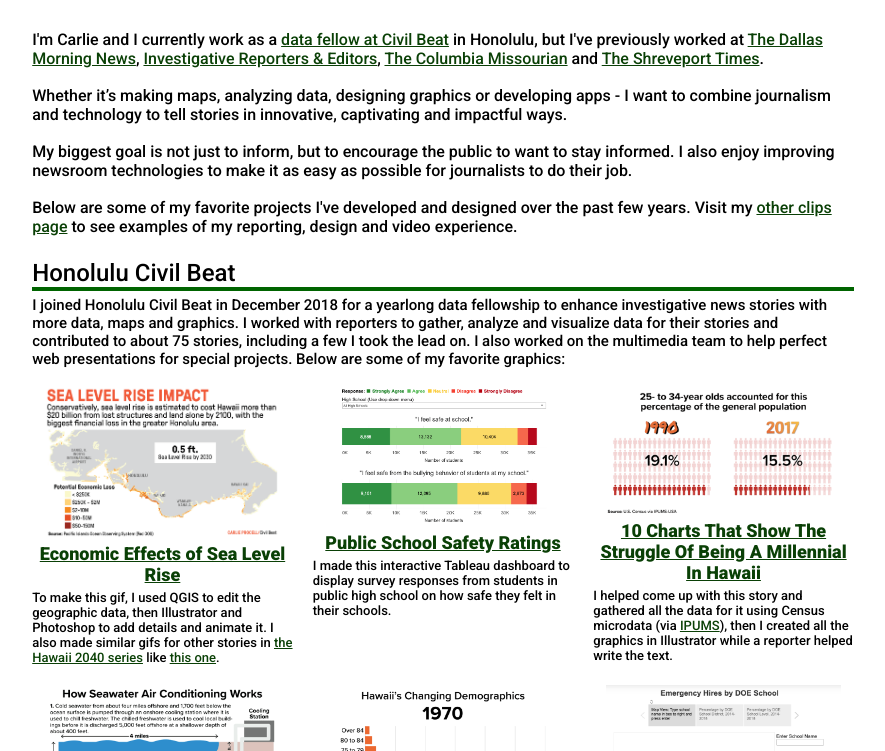
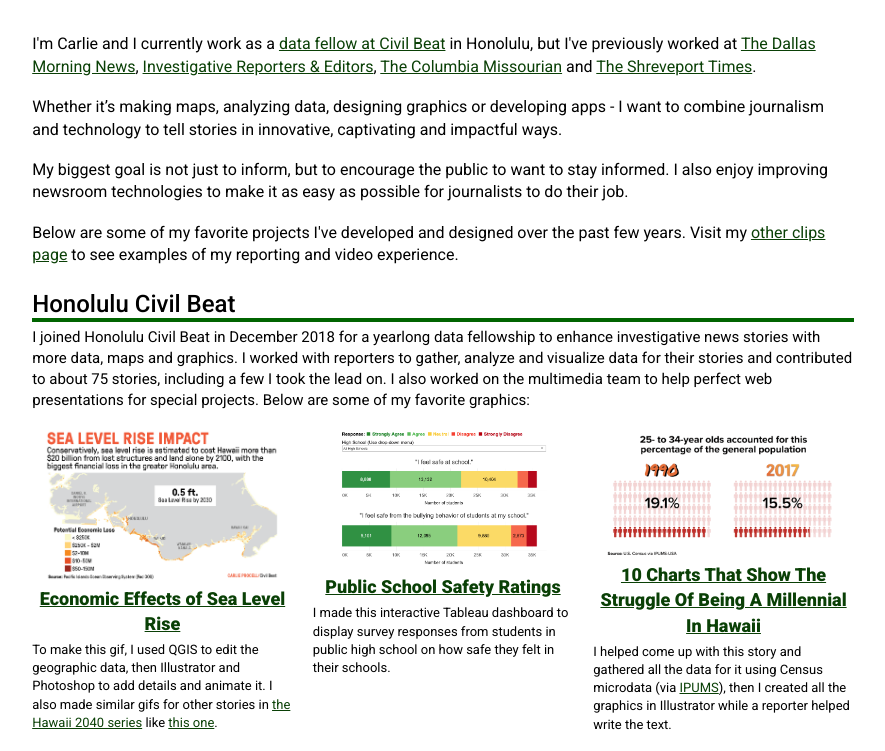
Before and after one commit to qbscarlie/qbscarlie.github.io, a plain HTML site: page index.html in a window 1280 px wide. Shown: the part 143-894 px from the top of the page, without its empty margins (197-1082 px from the left). Drawn offline with Linux system fonts and the light colour scheme.

Commit message:
turn down the bold

```diff
--- a/index.html
+++ b/index.html
@@ -26,7 +26,7 @@
     <br />
     <p>My biggest goal is not just to inform, but to encourage the public to want to stay informed. I also enjoy improving newsroom technologies to make it as easy as possible for journalists to do their job.</p>
     <br />
-    <p>Below are some of my favorite projects I've developed and designed over the past few years. Visit my <a href="https://qbscarlie.github.io/otherclips.html" target="_blank">other clips page</a> to see examples of my reporting, design and video experience.</p><br />
+    <p>Below are some of my favorite projects I've developed and designed over the past few years. Visit my <a href="https://qbscarlie.github.io/otherclips.html" target="_blank">other clips page</a> to see examples of my reporting and video experience.</p><br />
 
     <h3>Honolulu Civil Beat</h3>
     <p class="projtext">I joined Honolulu Civil Beat in December 2018 for a yearlong data fellowship to enhance investigative news stories with more data, maps and graphics. I worked with reporters to gather, analyze and visualize data for their stories and contributed to about 75 stories, including a few I took the lead on. I also worked on the multimedia team to help perfect web presentations for special projects. Below are some of my favorite graphics: </p>
--- a/style.css
+++ b/style.css
@@ -24,7 +24,8 @@
   font-family: 'Roboto', sans-serif;
   text-align: left;
   margin: 0 auto;
-  font-weight: 500;
+  font-weight: 400;
+  line-height: 140%;
   font-size: 16px;
 }
 
```
